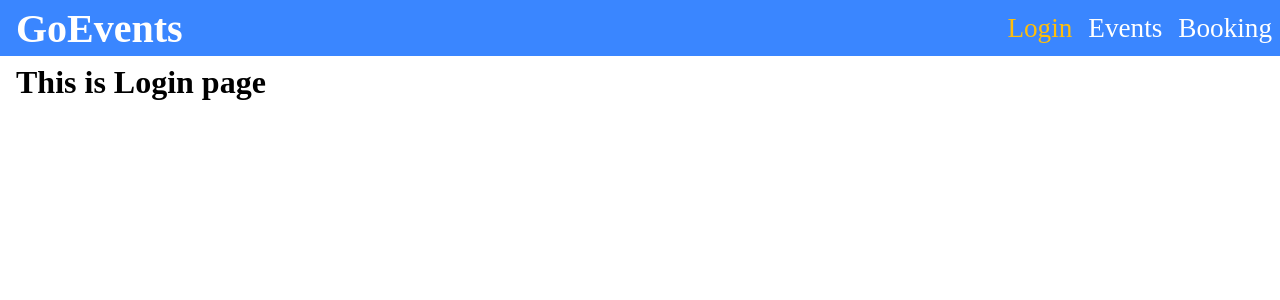
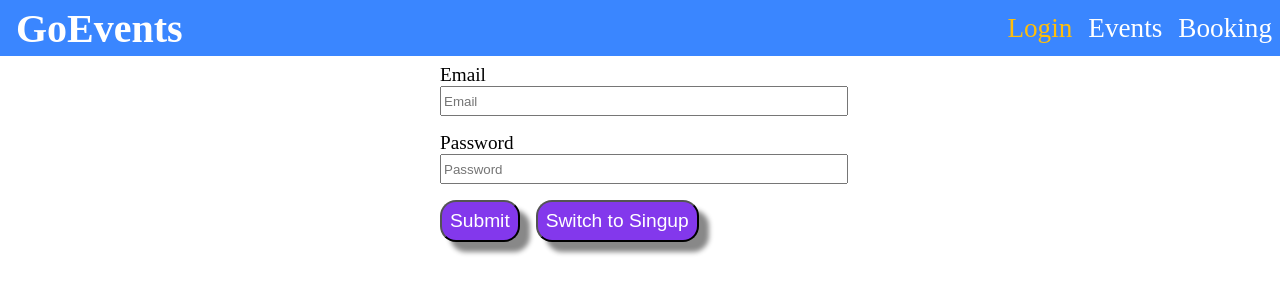
Before and after one commit to hishamss/GraphQL_Events, a React (Create React App) app in the folder client/: page /auth in a window 1280 px wide. Shown: the top 300 px of the page. Built offline with nearby package versions, Linux system fonts and the light colour scheme.

Commit message:
created and styled the login form

```diff
--- /dev/null
+++ b/client/src/pages/login.css
@@ -0,0 +1,40 @@
+.authFormContainer {
+  display: flex;
+  align-items: center;
+  justify-content: center;
+  width: 100%;
+}
+.authForm {
+  width: 400px;
+  max-width: 80%;
+}
+
+.authForm button {
+  background: #8338ec;
+  color: white;
+  margin-right: 1rem;
+  border-radius: 1rem;
+  box-shadow: 10px 10px 5px #888888;
+  cursor: pointer;
+  font-size: 1.2rem;
+  padding: 0.5rem;
+}
+
+.form-control {
+  margin-bottom: 1rem;
+}
+
+.form-control label {
+  font-size: 1.2rem;
+}
+
+.form-control input {
+  display: block;
+  width: 100%;
+  height: 1.5rem;
+}
+
+.authForm button:hover,
+.authForm button:active {
+  background: #6c17e4;
+}
--- a/client/src/pages/login.js
+++ b/client/src/pages/login.js
@@ -1,7 +1,22 @@
 import React from "react";
-
+import "./login.css";
 function loginPage() {
-  return <h1>This is Login page</h1>;
+  return (
+    <div className="authFormContainer">
+      <form className="authForm">
+        <div className="form-control">
+          <label htmlFor="email">Email</label>
+          <input type="text" id="email" placeholder="Email"></input>
+        </div>
+        <div className="form-control">
+          <label htmlFor="password">Password</label>
+          <input type="text" id="password" placeholder="Password"></input>
+        </div>
+        <button type="submit">Submit</button>
+        <button type="button">Switch to Singup</button>
+      </form>
+    </div>
+  );
 }
 
 export default loginPage;
```
